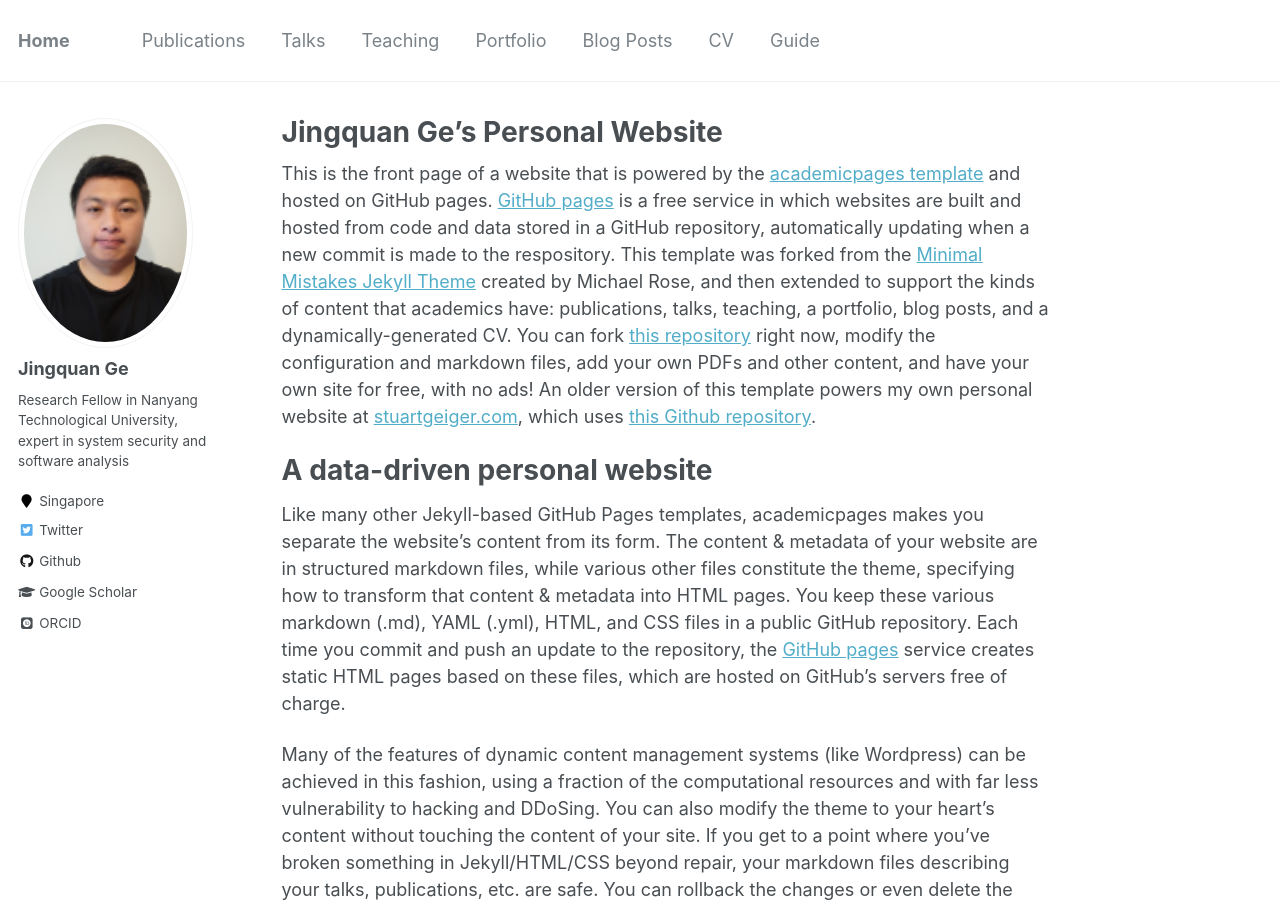
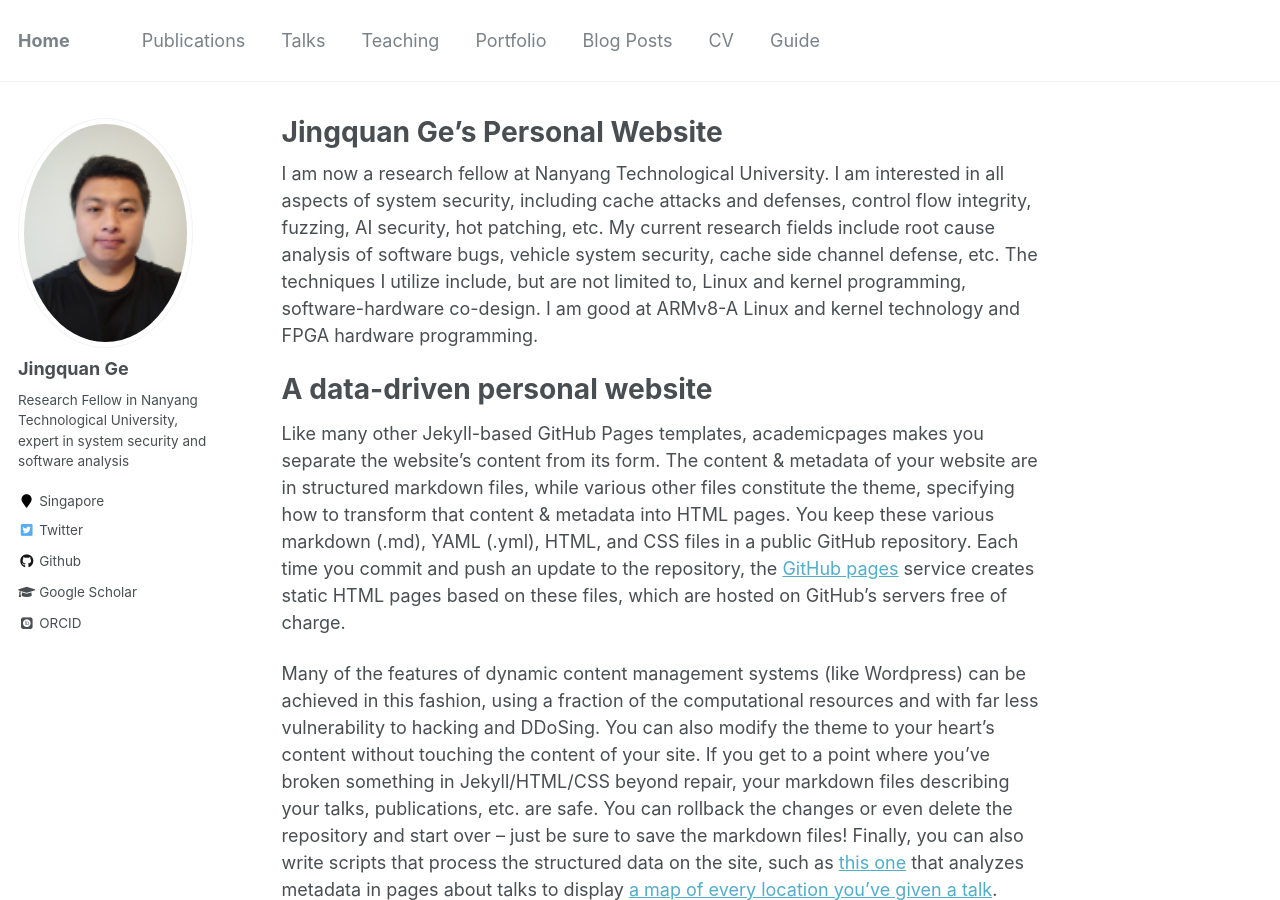
Before and after one commit to gejingquan/gejingquan.github.io, a Jekyll site: the page built from _pages/about.md, in a window 1280 px wide and 900 px high. Built offline with Jekyll 4.4.1, drawn with Linux system fonts in a browser that asks for light colours; some web fonts are replaced.

Commit message:
Update about.md

```diff
--- a/_pages/about.md
+++ b/_pages/about.md
@@ -8,7 +8,7 @@ redirect_from:
   - /about.html
 ---
 
-This is the front page of a website that is powered by the [academicpages template](https://github.com/academicpages/academicpages.github.io) and hosted on GitHub pages. [GitHub pages](https://pages.github.com) is a free service in which websites are built and hosted from code and data stored in a GitHub repository, automatically updating when a new commit is made to the respository. This template was forked from the [Minimal Mistakes Jekyll Theme](https://mmistakes.github.io/minimal-mistakes/) created by Michael Rose, and then extended to support the kinds of content that academics have: publications, talks, teaching, a portfolio, blog posts, and a dynamically-generated CV. You can fork [this repository](https://github.com/academicpages/academicpages.github.io) right now, modify the configuration and markdown files, add your own PDFs and other content, and have your own site for free, with no ads! An older version of this template powers my own personal website at [stuartgeiger.com](http://stuartgeiger.com), which uses [this Github repository](https://github.com/staeiou/staeiou.github.io).
+I am now a research fellow at Nanyang Technological University. I am interested in all aspects of system security, including cache attacks and defenses, control flow integrity, fuzzing, AI security, hot patching, etc. My current research fields include root cause analysis of software bugs, vehicle system security, cache side channel defense, etc. The techniques I utilize include, but are not limited to, Linux and kernel programming, software-hardware co-design. I am good at ARMv8-A Linux and kernel technology and FPGA hardware programming.
 
 A data-driven personal website
 ======
```
